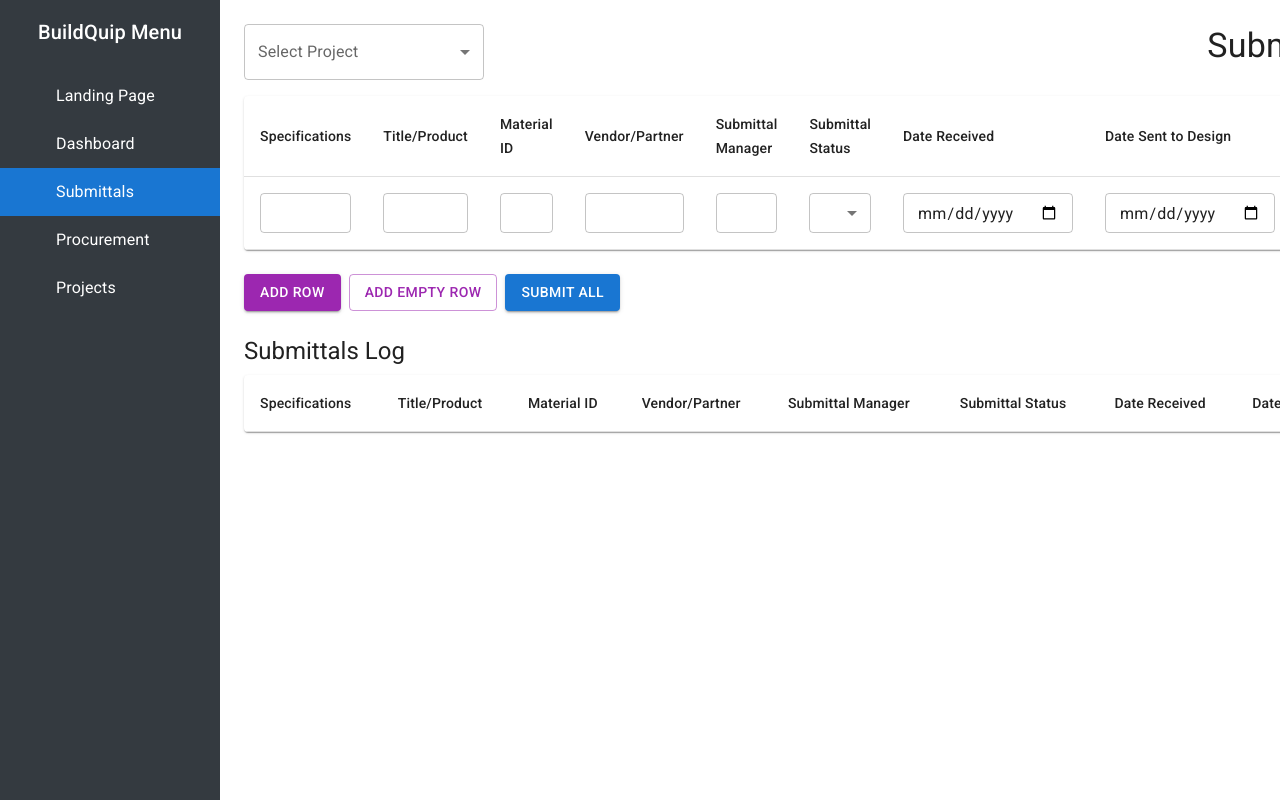
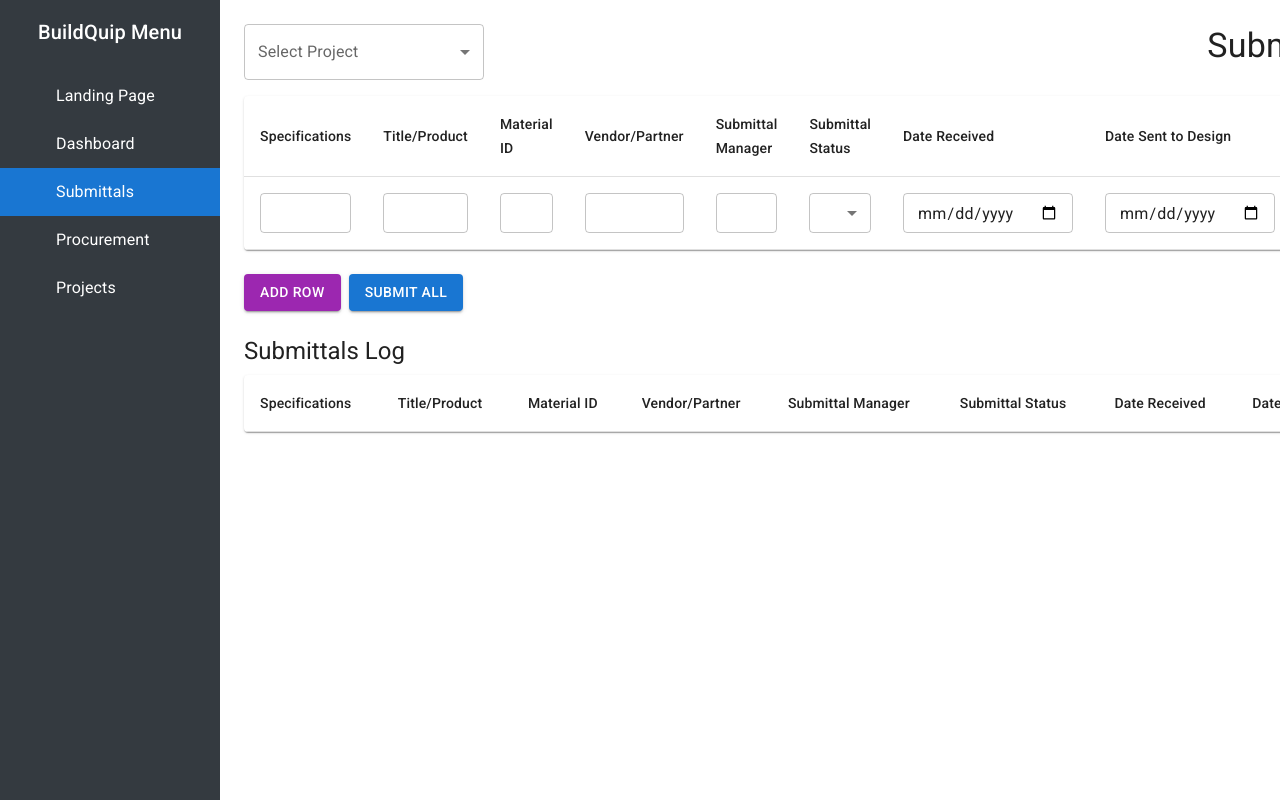
Before and after one commit to amannemala/buildquip-app, a React (Vite) app: page /submittals in a window 1280 px wide. Shown: the top 800 px of the page. Built offline with nearby package versions, Linux system fonts and the light colour scheme; some icons are missing.

Commit message:
Chore: remove redundant 'Add Empty Row' button from submittals page

```diff
--- a/src/components/Submittals.jsx
+++ b/src/components/Submittals.jsx
@@ -388,14 +388,6 @@
                     Add Row
                 </Button>
                 <Button
-                    variant="outlined"
-                    color="secondary"
-                    onClick={addEmptyRow}
-                    sx={{ mr: 1 }}
-                >
-                    Add Empty Row
-                </Button>
-                <Button
                     variant="contained"
                     color="primary"
                     onClick={submitAllItems}
```
